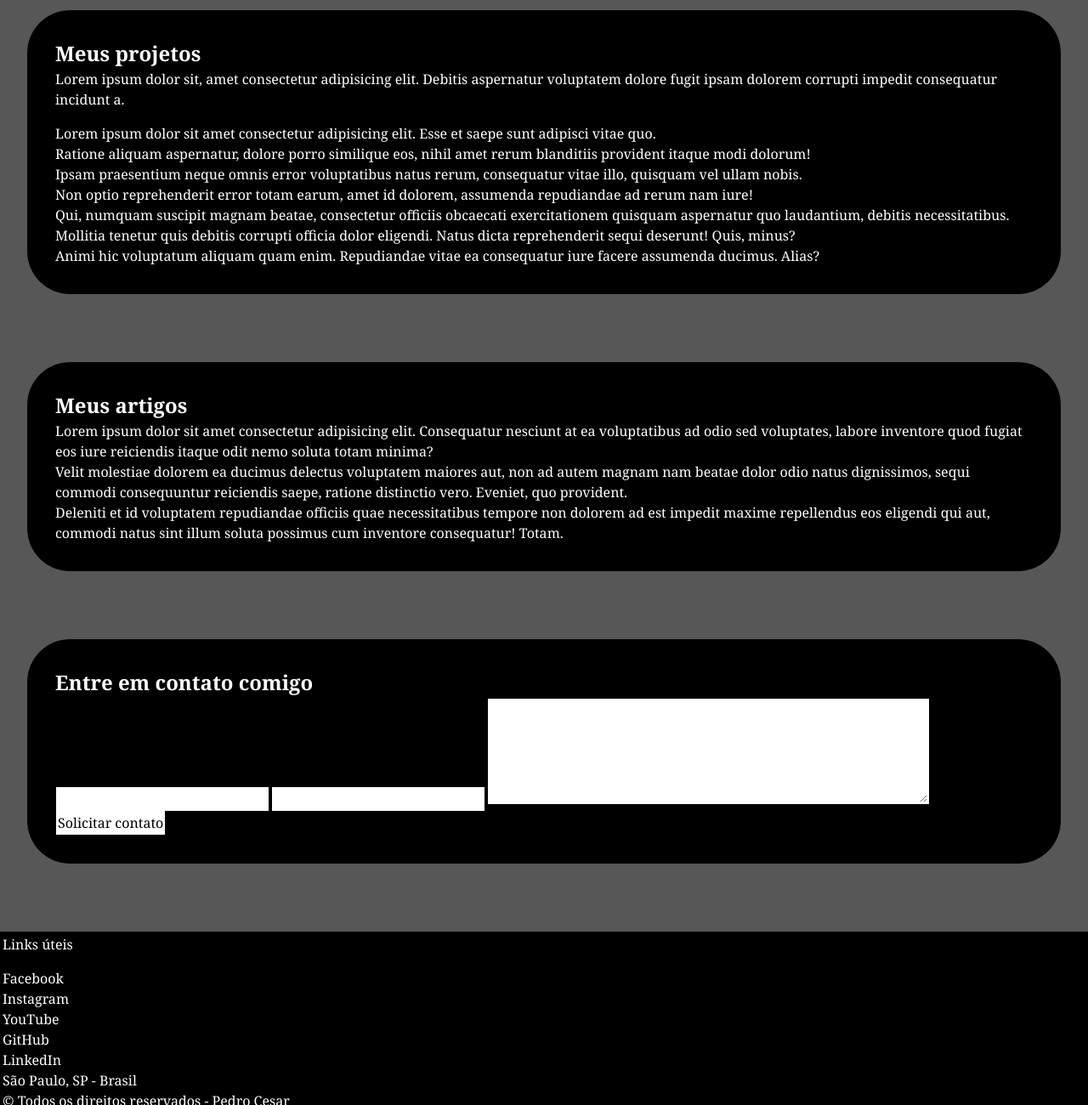
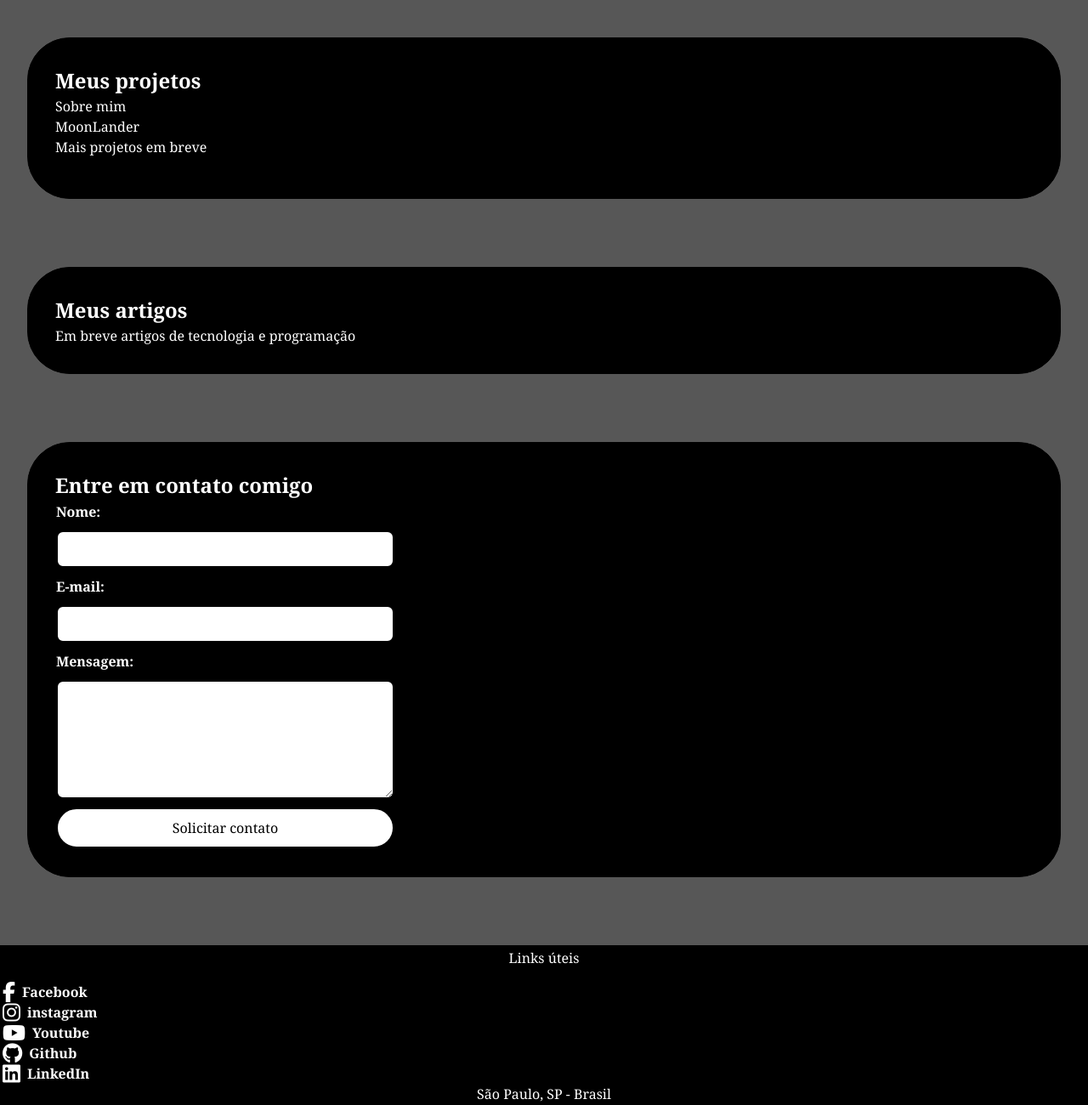
Before and after one commit to PedroCesar553/sobre-mim, a plain HTML site: page index.html in a window 1280 px wide. Shown: the part 1500-2800 px from the top of the page at 85% size. Drawn offline with Linux system fonts and the light colour scheme.

Commit message:
Update do portifólio

```diff
--- a/index.html
+++ b/index.html
@@ -15,10 +15,20 @@
 
     <!-- CSS interno (tag style) -->
     <style>
-        /* body {
-                background-color: #00ff00;
-            } */
+        a.icon {
+            color: #ffffff;
+            text-decoration: none;
+            transition: color 0.3s ease;
+        }
+
+        a.icon:hover {
+            color: #0059ff;
+            text-decoration: underline;
+        }
     </style>
+
+    <link rel="stylesheet" href="https://cdnjs.cloudflare.com/ajax/libs/font-awesome/6.5.0/css/all.min.css">
+
 </head>
 
 <body>
@@ -39,15 +49,14 @@
 
     <section id="sobreMim">
         <h1>Sobre mim</h1>
-        <p>Lorem, ipsum dolor sit amet consectetur adipisicing elit. Ducimus ad nulla, veritatis obcaecati rerum eveniet
-            reiciendis, blanditiis assumenda voluptatibus odio modi. Explicabo maxime provident aperiam placeat, ullam
-            quibusdam corporis pariatur incidunt inventore recusandae blanditiis, sed numquam modi eveniet aliquam
-            molestias nostrum! Deserunt soluta blanditiis earum est recusandae accusamus quidem necessitatibus officiis
-            hic atque ex maiores, provident quisquam. Beatae, commodi dolorum.</p>
+        <p>Olá! Me chamo Pedro Cesar, nasci em 08 de agosto de 2008 e atualmente tenho 16 anos. Em breve, completo 17.
+            Estudo no SESI desde os 6 anos de idade, onde iniciei minha jornada escolar no 1º ano do ensino fundamental.
 
-        <p>Lorem ipsum dolor sit amet consectetur adipisicing elit. Deserunt voluptatem eius beatae saepe officia,
-            expedita earum repellat qui magni deleniti consequuntur maxime, vitae totam? Quo magni nobis, eos quia
-            facilis atque, adipisci ducimus eaque in molestias rerum illum facere sequi.</p>
+            Hoje, estou me especializando na área de tecnologia, cursando Desenvolvimento de Sistemas (DS) no SENAI
+            Ipiranga, em São Paulo. Tenho grande interesse pelo universo da programação e estou constantemente em busca
+            de novos aprendizados e desafios que contribuam para o meu crescimento profissional e pessoal.
+
+        </p>
 
         <img src="Pedro.jpg" alt="Foto de Pedro Cesar, homem branco." width="200" title="Pedro Cesar Homem branco.">
 
@@ -56,17 +65,30 @@
         <!-- header>nav.navbar>ul.lista>li*10>a>{link$} -->
         <ul>
             <li>
-                <a href="https://github.com/PedroCesar553" target="_blank">Acesse o meu GitHub</a>
+                <a href="https://github.com/PedroCesar553" target="_blank" class="icon Github">
+                    <i class="fab fa-github"></i>Acesse o meu GitHub
+                </a>
             </li>
             <li>
-                <a href="https://www.linkedin.com/in/pedro-cesar-401062358/" target="_blank">Acesse o meu LinkedIn</a>
+                <a href="https://www.linkedin.com/in/pedro-cesar-401062358/" target="_blank" class="icon LinkedIn">
+                    <i class="fab fa-linkedin"></i>Acesse o meu LinkedIn
+                </a>
             </li>
         </ul>
+
     </section>
 
     <section id="formacaoAcademica">
         <h2>Formação acadêmica</h2>
-        <p>Sou um estudente de DS(Desenvolvimento de sistemas) no Senai de São Paulo</p>
+        <p>Desde os 6 anos de idade, estudo na Escola SESI, onde iniciei no 1º ano do Ensino Fundamental. Concluí tanto
+            o Ensino Fundamental I quanto o Ensino Fundamental II na mesma instituição e, atualmente, estou cursando o
+            2º ano do Ensino Médio.
+
+            Além do ensino regular, também estou matriculado no curso técnico de Desenvolvimento de Sistemas (DS) no
+            SENAI Ipiranga, em São Paulo. Durante essa formação, venho adquirindo conhecimentos práticos em HTML, CSS e
+            JavaScript, com foco no desenvolvimento de sites e aplicações web. Pretendo expandir meus estudos para áreas
+            como back-end, banco de dados e desenvolvimento mobile, buscando me tornar um desenvolvedor completo e
+            versátil.</p>
         </ul>
     </section>
 
@@ -93,38 +115,21 @@
 
     <section id="meusProjetos">
         <h2>Meus projetos</h2>
-        <p>Lorem ipsum dolor sit, amet consectetur adipisicing elit. Debitis aspernatur voluptatem dolore fugit ipsam
-            dolorem corrupti impedit consequatur incidunt a.</p>
         <ul>
-            <li>Lorem ipsum dolor sit amet consectetur adipisicing elit. Esse et saepe sunt adipisci vitae quo.</li>
-            <li>Ratione aliquam aspernatur, dolore porro similique eos, nihil amet rerum blanditiis provident itaque
-                modi dolorum!</li>
-            <li>Ipsam praesentium neque omnis error voluptatibus natus rerum, consequatur vitae illo, quisquam vel ullam
-                nobis.</li>
-            <li>Non optio reprehenderit error totam earum, amet id dolorem, assumenda repudiandae ad rerum nam iure!
+            <li>
+                <a href="https://github.com/PedroCesar553/sobre-mim" target="_blank">Sobre mim</a>
             </li>
-            <li>Qui, numquam suscipit magnam beatae, consectetur officiis obcaecati exercitationem quisquam aspernatur
-                quo laudantium, debitis necessitatibus.</li>
-            <li>Mollitia tenetur quis debitis corrupti officia dolor eligendi. Natus dicta reprehenderit sequi deserunt!
-                Quis, minus?</li>
-            <li>Animi hic voluptatum aliquam quam enim. Repudiandae vitae ea consequatur iure facere assumenda ducimus.
-                Alias?</li>
+            <li>
+                <a href="https://github.com/PedroCesar553/lopal-moonlander">MoonLander</a>
+            </li>
+            <p>Mais projetos em breve</p>
         </ul>
-
     </section>
 
     <section id="meusArtigos">
         <h2>Meus artigos</h2>
         <ul>
-            <li>Lorem ipsum dolor sit amet consectetur adipisicing elit. Consequatur nesciunt at ea voluptatibus ad odio
-                sed voluptates, labore inventore quod fugiat eos iure reiciendis itaque odit nemo soluta totam minima?
-            </li>
-            <li>Velit molestiae dolorem ea ducimus delectus voluptatem maiores aut, non ad autem magnam nam beatae dolor
-                odio natus dignissimos, sequi commodi consequuntur reiciendis saepe, ratione distinctio vero. Eveniet,
-                quo provident.</li>
-            <li>Deleniti et id voluptatem repudiandae officiis quae necessitatibus tempore non dolorem ad est impedit
-                maxime repellendus eos eligendi qui aut, commodi natus sint illum soluta possimus cum inventore
-                consequatur! Totam.</li>
+            Em breve artigos de tecnologia e programação
         </ul>
 
     </section>
@@ -132,26 +137,51 @@
     <section id="contato">
         <h2>Entre em contato comigo</h2>
         <form>
-            <input type="text" name="nome">
-            <input type="email" name="email">
-            <textarea name="mensagem" rows="5" cols="50"></textarea>
-            <!-- <input type="submit" name="botaoEnviar" value="Solicitar contato"> -->
-            <button type="button" name="botaoEnviar">Solicitar contato</button>
+            <label for="nome">Nome:</label>
+            <input type="text" id="nome" name="nome" required>
+
+            <label for="email">E-mail:</label>
+            <input type="email" id="email" name="email" required>
+
+            <label for="mensagem">Mensagem:</label>
+            <textarea id="mensagem" name="mensagem" rows="5" cols="50" required></textarea>
+
+            <button type="submit" name="botaoEnviar">Solicitar contato</button>
         </form>
     </section>
 
     <footer id="rodape">
         <p>Links úteis</p>
         <ul>
+            <li>
+                <a href="https://facebook.com" target="_blank" class="icon facebook">
+                    <i class="fab fa-facebook-f"></i> Facebook
+                </a>
+            </li>
+            <li>
+                <a href="https://instagram" target="_blank" class="icon instagram">
+                    <i class="fab fa-instagram"></i> instagram
+                </a>
+            </li>
+            <li>
+                <a href="https://youtube" target="_blank" class="icon youtube">
+                    <i class="fab fa-youtube"></i> Youtube
+                </a>
+            </li>
+            <li>
+                <a href="https://github.com/PedroCesar553" target="_blank" class="icon github">
+                    <i class="fab fa-github"></i> Github
+                </a>
+            </li>
+            <li>
+                <a href="https://www.linkedin.com/in/pedro-cesar-401062358/" target="_blank" class="icon linkedin">
+                    <i class="fab fa-linkedin"></i>LinkedIn
+                </a>
+            </li>
+        </ul>
+        <p>
             <addres>São Paulo, SP - Brasil</address>
-        </ul>
-        <ul>
-            <li>Facebook</li>
-            <li>Instagram</li>
-            <li>YouTube</li>
-            <li><a href="https://github.com/PedroCesar553" target="_blank">GitHub</a></li>
-            <li><a href="https://www.linkedin.com/in/pedro-cesar-401062358/" target="_blank">LinkedIn</a></li>
-        </ul>
+        </p>
         <p>&copy; Todos os direitos reservados - Pedro Cesar</p>
     </footer>
 
--- a/style.css
+++ b/style.css
@@ -58,6 +58,10 @@ section {
     color: rgb(255, 255, 255);
 }
 
+section a {
+    text-decoration: none;
+}
+
 p {
     margin-bottom: 1rem
 }
@@ -67,20 +71,42 @@ section form {
     color: black;
 }
 
-form input {
-    border: 2px solid white;
-    color: white;
-    background-color: white;
+form {
+    display: flex;
+    flex-direction: column;
+    max-width: 400px;
+    gap: 10px;
 }
 
-form textarea {
-    border: 2px solid rgb(255, 255, 255);
+/* Campos de texto */
+input, textarea {
+    padding: 8px;
+    border-radius: 8px;
+    border: 2px solid black;
     background-color: white;
+    color: black;
 }
 
+/* Botão */
 form button {
- border: 2px solid white;
- background-color: white;
+    background-color: white;
+    color: black;
+    border: 2px solid black;
+    border-radius: 50px;
+    padding: 10px 20px;
+    cursor: pointer;
+    transition: background-color 0.3s ease;
+}
+
+form button:hover {
+    background-color: rgb(0, 255, 13);
+    color: black;
+}
+
+/* Rótulos dos campos */
+form label {
+    color: white;
+    font-weight: bold;
 }
 
 footer {
@@ -89,6 +115,55 @@ footer {
     color: white;
 }
 
-footer ul {
-    display: table-footer-group;
+footer p {
+    text-align: center;
 }
+
+/* Estilo comum para os links */
+.icon {
+    text-decoration: none;
+    /* Remove o sublinhado */
+    color: rgb(255, 255, 255);
+    /* Cor inicial do texto */
+    font-weight: bold;
+    display: flex;
+    align-items: center;
+    gap: 0.5rem;
+    transition: color 0.3s ease, transform 0.3s ease;
+    /* Transição suave */
+}
+
+/* Cor dos ícones */
+.icon i {
+    color: rgb(255, 255, 255);
+    /* Cor inicial do ícone */
+    font-size: 24px;
+    /* Tamanho do ícone */
+    transition: color 0.3s ease;
+}
+
+/* Cores dos ícones ao passar o mouse */
+.icon.facebook:hover i {
+    color: #1877F2;
+    /* Cor do ícone do Facebook */
+}
+
+.icon.instagram:hover i {
+    color: #E4405F;
+    /* Cor do ícone do Instagram */
+}
+
+.icon.youtube:hover i {
+    color: #FF0000;
+    /* Cor do ícone do YouTube */
+}
+
+.icon.github:hover i {
+    color: #333333;
+    /* Cor do ícone do GitHub */
+}
+
+.icon.linkedin:hover i {
+    color: #0077B5;
+    /* Cor do ícone do LinkedIn */
+}
```
